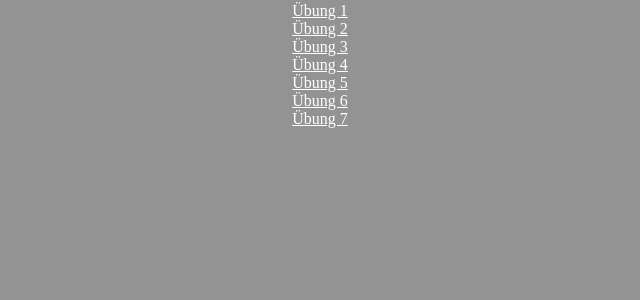
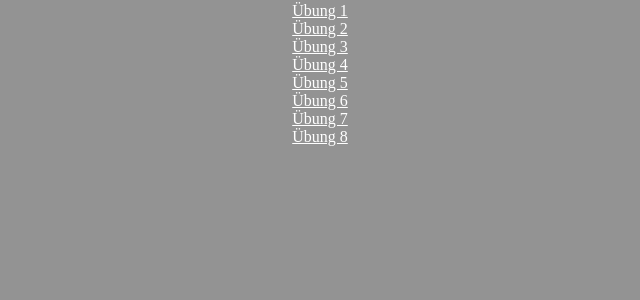
Before and after one commit to CodaCodalis/turbo-carnym-val, a PHP site: page /php-uebung/index.php in a window 1280 px wide. Shown: the part 125-425 px from the top of the page, without its empty margins (320-960 px from the left). Run offline with PHP 8.4, Linux system fonts and the light colour scheme.

Commit message:
uebung 8

```diff
--- a/php-uebung/index.php
+++ b/php-uebung/index.php
@@ -13,6 +13,7 @@
        		<a href="uebung5.php">Übung 5</a><br>
       		<a href="uebung6.php">Übung 6</a><br>
       		<a href="uebung7.php">Übung 7</a><br>
+      		<a href="uebung8.php">Übung 8</a><br>
     <?php
 	?>
   	</body>
```
Also changed, not shown: 1 other file.
